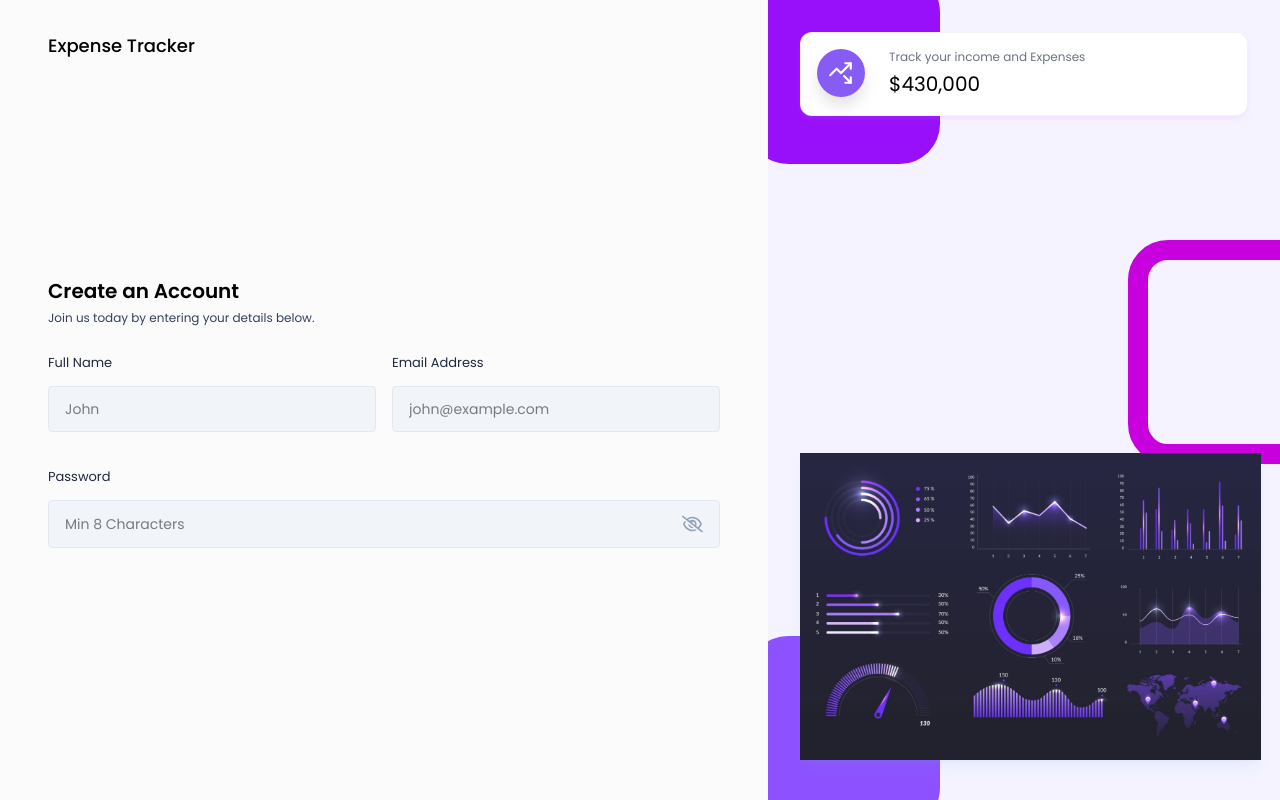
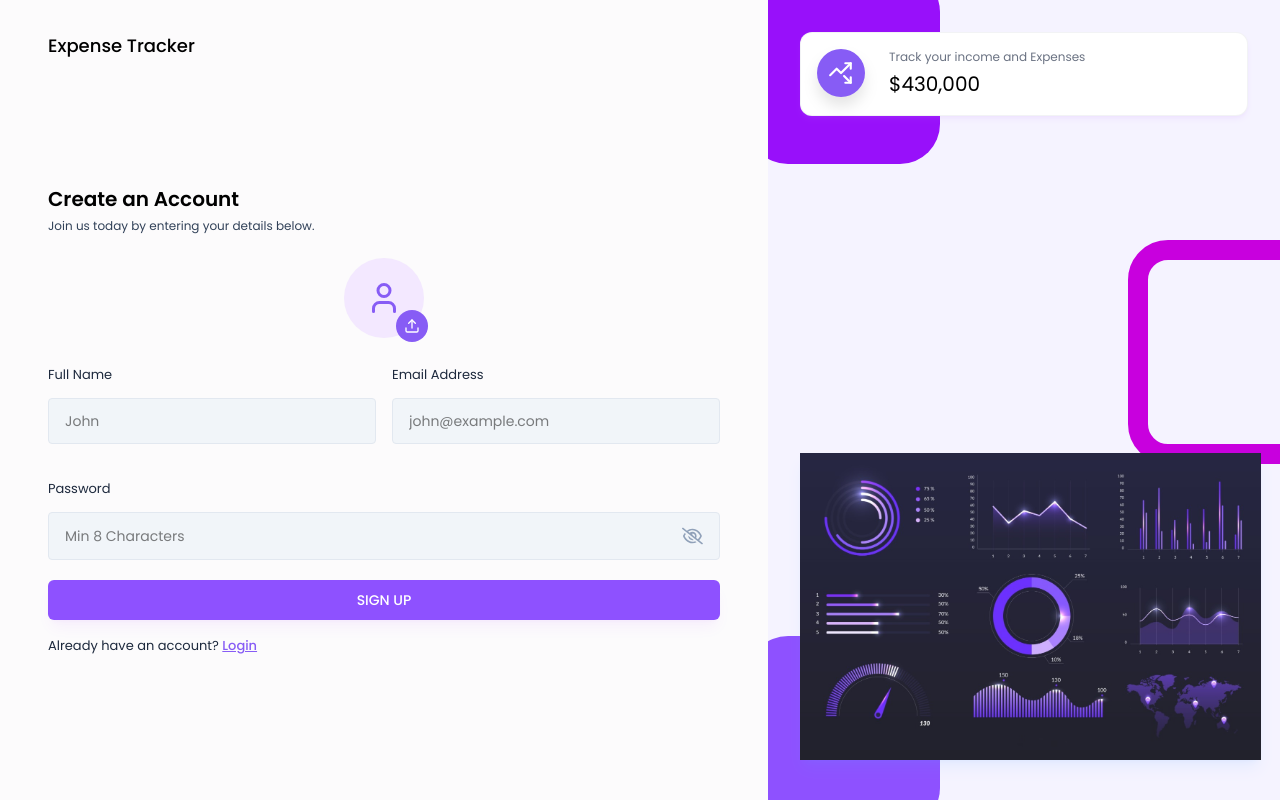
Before and after one commit to kunstewi/spender, a React (Vite) app in the folder frontend/: page /signup in a window 1280 px wide. Built offline with nearby package versions, Linux system fonts and the light colour scheme.

Commit message:
added signup first frontend part completed

```diff
--- /dev/null
+++ b/frontend/src/components/Inputs/ProfilePhotoSelector.jsx
@@ -0,0 +1,78 @@
+import React, { useRef, useState } from "react";
+import { LuUser, LuUpload, LuTrash } from "react-icons/lu";
+
+const ProfilePhotoSelector = ({ image, setImage }) => {
+  const inputRef = useRef(null);
+  const [previewUrl, setPreviewUrl] = useState(null);
+
+  const handleImageChange = (event) => {
+    const file = event.target.files[0];
+    if (file) {
+      // Update the image state
+      setImage(file);
+
+      // Generate preview URL from the file
+      const preview = URL.createObjectURL(file);
+      setPreviewUrl(preview);
+    }
+  };
+
+  const handleRemoveImage = () => {
+    setImage(null);
+    setPreviewUrl(null);
+
+    // reset the image value once deleted so the same image can be selected again
+    if (inputRef.current) {
+      inputRef.current.value = "";
+    }
+  };
+
+  const onChooseFile = () => {
+    inputRef.current.click();
+  };
+
+  return (
+    <div className="flex justify-center mb-6">
+      <input
+        type="file"
+        accept="image/*"
+        ref={inputRef}
+        onChange={handleImageChange}
+        className="hidden"
+      />
+
+      {!image ? (
+        <div className="w-20 h-20 flex items-center justify-center bg-purple-100 rounded-full relative">
+          <LuUser className="text-4xl text-primary" />
+
+          <button
+            type="button"
+            className="w-8 h-8 flex items-center justify-center bg-primary text-white rounded-full absolute -bottom-1 -right-1"
+            onClick={onChooseFile}
+          >
+            <LuUpload />
+          </button>
+        </div>
+      ) : (
+        <div className="relative">
+          <img
+            src={previewUrl}
+            alt="profile photo"
+            className="w-20 h-20 rounded-full object-cover"
+          />
+
+          <button
+            type="button"
+            className="w-8 h-8 flex items-center justify-center bg-red-500 text-white rounded-full absolute -bottom-1 -right-1"
+            onClick={handleRemoveImage}
+          >
+            <LuTrash />
+          </button>
+        </div>
+      )}
+    </div>
+  );
+
+};
+
+export default ProfilePhotoSelector;
--- a/frontend/src/pages/Auth/SignUp.jsx
+++ b/frontend/src/pages/Auth/SignUp.jsx
@@ -3,6 +3,7 @@
 import { Link, useNavigate } from "react-router-dom";
 import Input from "../../components/Inputs/Input";
 import { validateEmail } from "../../utils/helper";
+import ProfilePhotoSelector from "../../components/Inputs/ProfilePhotoSelector";
 
 const SignUp = () => {
   const [profilePic, setProfilePic] = useState(null);
@@ -15,7 +16,30 @@
   const navigate = useNavigate();
 
   // Handle Sign Up Form Submit
-  const handleSignUp = async (e) => {};
+  const handleSignUp = async (e) => {
+    e.preventDefault();
+
+    let profileImageUrl = "";
+
+    if (!fullName) {
+      setError("Please enter your name");
+      return;
+    }
+
+    if (!validateEmail(email)) {
+      setError("Please enter a valid email address.");
+      return;
+    }
+
+    if (!password) {
+      setError("Please enter the password");
+      return;
+    }
+
+    setError("");
+
+    // SignUp API Call
+  };
 
   return (
     <AuthLayout>
@@ -26,6 +50,8 @@
         </p>
 
         <form onSubmit={handleSignUp}>
+          <ProfilePhotoSelector image={profilePic} setImage={setProfilePic} />
+
           <div className="grid grid-cols-1 md:grid-cols-2 gap-4">
             <Input
               value={fullName}
@@ -51,6 +77,19 @@
               />
             </div>
           </div>
+
+          {error && <p className="text-red-500 text-xs pb-2.5">{error}</p>}
+
+          <button type="submit" className="btn-primary">
+            SIGN UP
+          </button>
+
+          <p className="text-[13px] text-slate-800 mt-3">
+            Already have an account?{" "}
+            <Link className="font-medium text-primary underline" to="/login">
+              Login
+            </Link>
+          </p>
         </form>
       </div>
     </AuthLayout>
```
Lines whose indentation alone changed are shown as unchanged.
